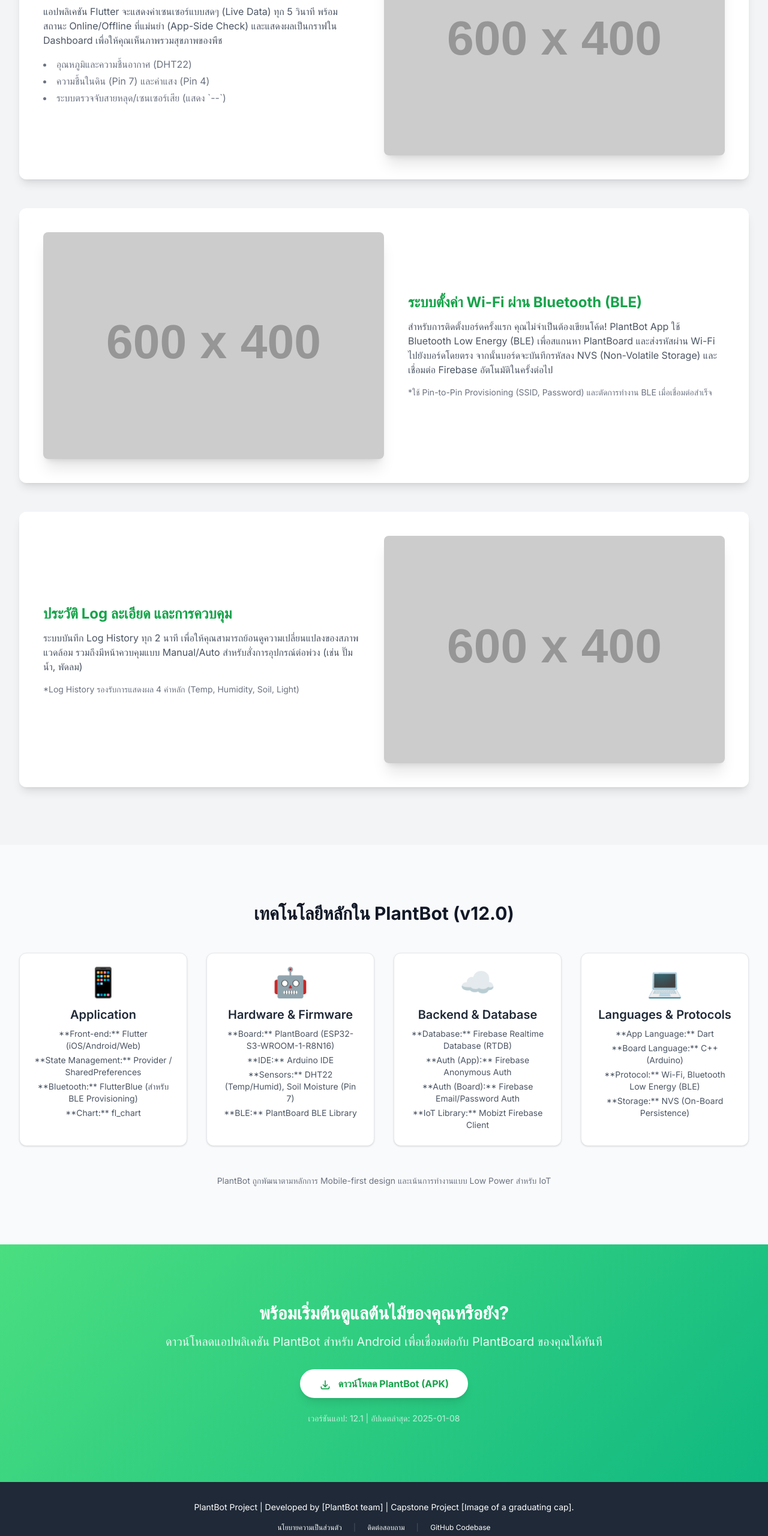
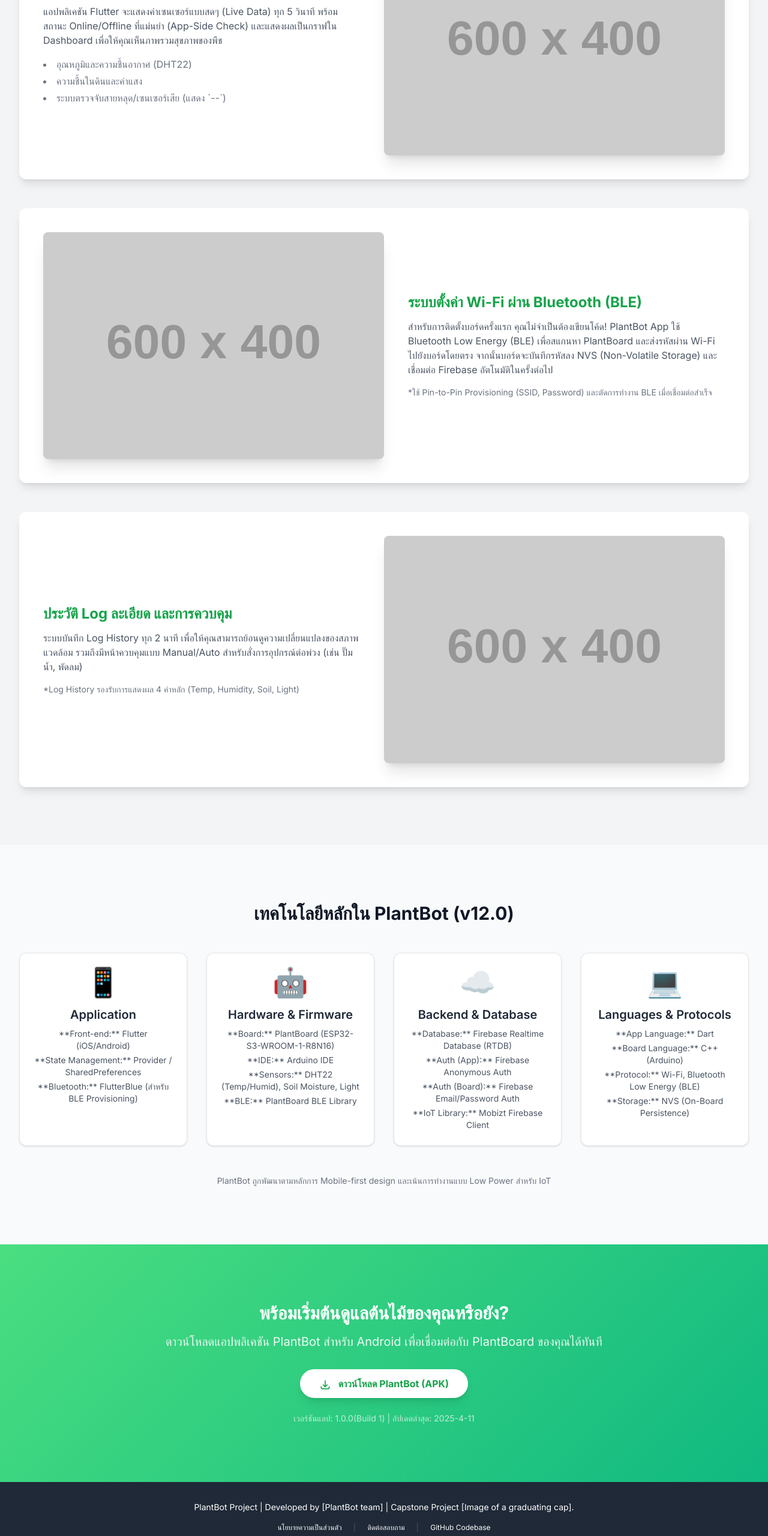
Before and after one commit to Rachata212135/plantbot-official, a plain HTML site: page index.html in a window 1280 px wide. Shown: the part 1320-3880 px from the top of the page at 60% size. Drawn offline with nearby package versions, Linux system fonts and the light colour scheme; placeholder pictures from the web are drawn by us.

Commit message:
Update index.html

```diff
--- a/index.html
+++ b/index.html
@@ -122,7 +122,7 @@
                         </p>
                         <ul class="list-disc list-inside text-gray-500 space-y-1">
                             <li>อุณหภูมิและความชื้นอากาศ (DHT22)</li>
-                            <li>ความชื้นในดิน (Pin 7) และค่าแสง (Pin 4)</li>
+                            <li>ความชื้นในดินและค่าแสง</li>
                             <li>ระบบตรวจจับสายหลุด/เซนเซอร์เสีย (แสดง `--`)</li>
                         </ul>
                     </div>
@@ -178,10 +178,9 @@
                     <span class="text-5xl mb-4 inline-block">📱</span>
                     <h4 class="text-xl font-semibold mb-2">Application</h4>
                     <ul class="text-sm text-gray-600 space-y-1">
-                        <li>**Front-end:** Flutter (iOS/Android/Web)</li>
+                        <li>**Front-end:** Flutter (iOS/Android)</li>
                         <li>**State Management:** Provider / SharedPreferences</li>
                         <li>**Bluetooth:** FlutterBlue (สำหรับ BLE Provisioning)</li>
-                        <li>**Chart:** fl_chart</li>
                     </ul>
                 </div>
 
@@ -193,7 +192,7 @@
                         <!-- [FIX v1.2] 2. เปลี่ยนชื่อบอร์ด -->
                         <li>**Board:** PlantBoard (ESP32-S3-WROOM-1-R8N16)</li>
                         <li>**IDE:** Arduino IDE</li>
-                        <li>**Sensors:** DHT22 (Temp/Humid), Soil Moisture (Pin 7)</li>
+                        <li>**Sensors:** DHT22 (Temp/Humid), Soil Moisture, Light</li>
                         <li>**BLE:** PlantBoard BLE Library</li>
                     </ul>
                 </div>
@@ -235,12 +234,12 @@
             <h3 class="text-3xl font-bold mb-4">พร้อมเริ่มต้นดูแลต้นไม้ของคุณหรือยัง?</h3>
             <p class="text-xl opacity-90 mb-8">ดาวน์โหลดแอปพลิเคชัน PlantBot สำหรับ Android เพื่อเชื่อมต่อกับ PlantBoard ของคุณได้ทันที</p>
             <div class="flex justify-center space-x-4">
-                <a href="https://your-apk-link.com/PlantBot_v12.1.apk" class="bg-white text-green-600 hover:bg-gray-100 font-bold py-3 px-8 rounded-full shadow-lg transition duration-300 transform hover:scale-105" target="_blank" download>
+                <a href="https://www.mediafire.com/file/x2c7g6tlb37pj0t/plantbot1-0-0.apk/file" class="bg-white text-green-600 hover:bg-gray-100 font-bold py-3 px-8 rounded-full shadow-lg transition duration-300 transform hover:scale-105" target="_blank" download>
                     <svg class="w-5 h-5 inline-block mr-2" fill="none" stroke="currentColor" viewBox="0 0 24 24" xmlns="http://www.w3.org/2000/svg"><path stroke-linecap="round" stroke-linejoin="round" stroke-width="2" d="M4 16v1a3 3 0 003 3h10a3 3 0 003-3v-1m-4-4l-4 4m0 0l-4-4m4 4V4"></path></svg>
                     ดาวน์โหลด PlantBot (APK)
                 </a>
             </div>
-            <p class="mt-6 text-sm opacity-70">เวอร์ชันแอป: 12.1 | อัปเดตล่าสุด: 2025-01-08</p>
+            <p class="mt-6 text-sm opacity-70">เวอร์ชันแอป: 1.0.0(Build 1) | อัปเดตล่าสุด: 2025-4-11</p>
         </div>
     </section>
 
@@ -254,7 +253,7 @@
                 <a href="#" class="hover:text-green-400 transition duration-300">ติดต่อสอบถาม</a>
                 <span class="text-gray-600">|</span>
                 <!-- ลิงก์ไปยัง Github/Codebase -->
-                <a href="https://github.com/your-repo/plantbot" class="hover:text-green-400 transition duration-300" target="_blank">GitHub Codebase</a>
+                <a href="https://github.com/Rachata212135/plantbot-official" class="hover:text-green-400 transition duration-300" target="_blank">GitHub Codebase</a>
             </div>
         </div>
     </footer>
```
